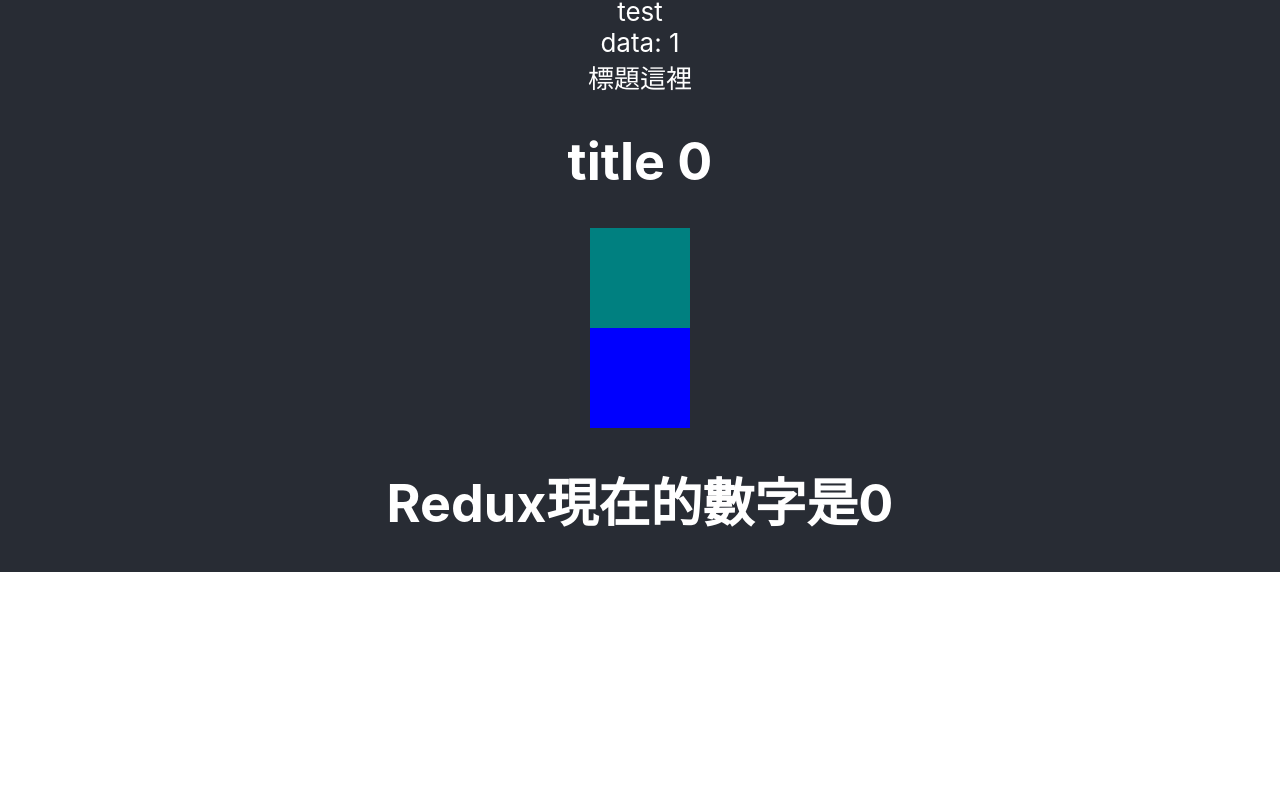
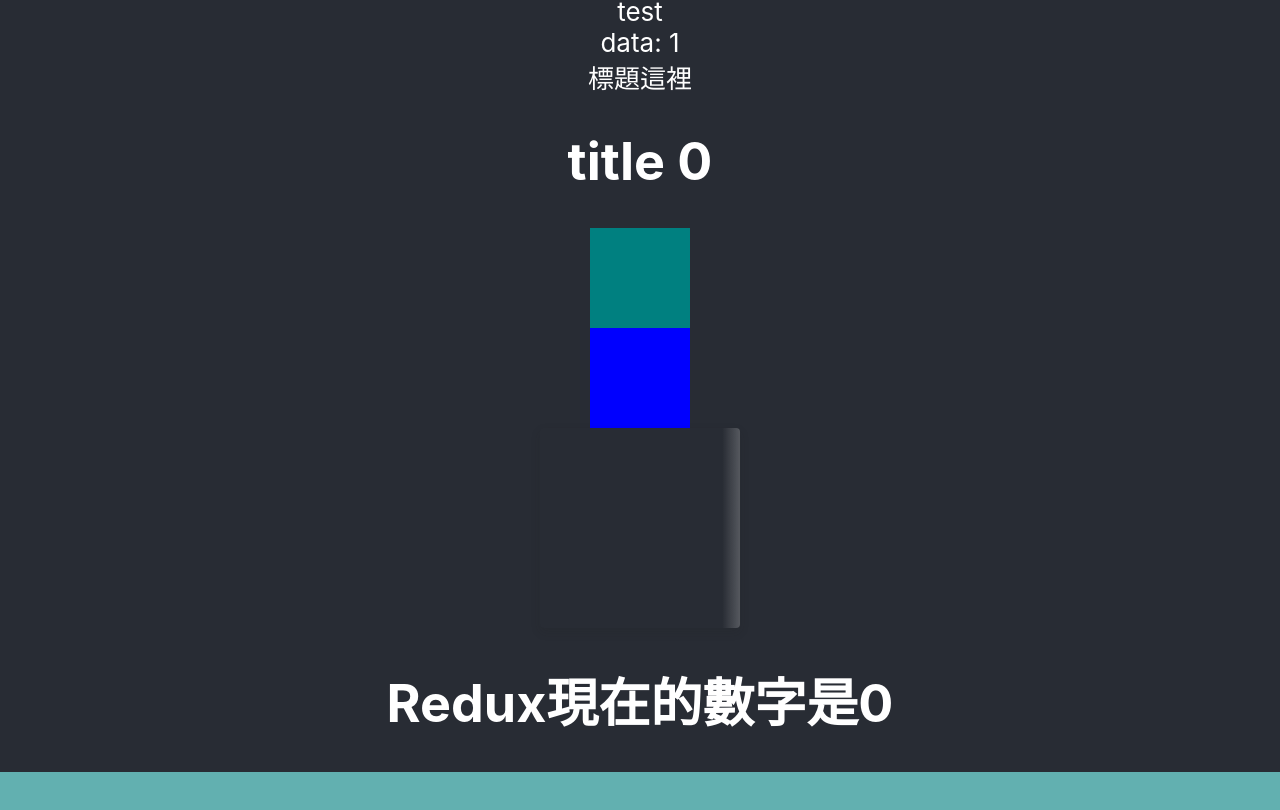
Before and after one commit to huoshengchiou/vite_React, a React (Vite) app: page / in a window 1280 px wide. Shown: the part 646-1456 px from the top of the page. Before the commit the page ends 1218 px from the top, so only its background shows below. Built offline with nearby package versions, Linux system fonts and the light colour scheme; no server answers.

Commit message:
'[suspend]'

```diff
--- a/src/App.jsx
+++ b/src/App.jsx
@@ -1,4 +1,4 @@
-import React, { useState, Suspense, useEffect } from "react";
+import React, { useState, Suspense, useEffect,useRef } from "react";
 import { BrowserRouter, Route, Link, Switch } from "react-router-dom";
 import { useTranslation } from "react-i18next";
 import styled from "styled-components";
@@ -7,6 +7,7 @@ import axios from "axios";
 
 import Home from "./pages/Home";
 import Form from "./pages/Form";
+import SuspenseTest from './pages/SuspenseTest'
 import logo from "./logo.svg";
 import "./App.css";
 import { MemoizedTitle } from "./Title";
@@ -18,6 +19,7 @@ function App() {
   const [count, setCount] = useState(0);
   const [color, setColor] = useState(false);
   const [brickColor, setBrickColor] = useState(true);
+  const scrollPos=useRef(null)
 
   const counterFromRedux = useSelector((storeState) => storeState.counter); //取其中一個
   const dispatch = useDispatch();
@@ -62,6 +64,7 @@ function App() {
       <Suspense fallback={<div>Home loading...</div>}>
         <Route path="/home" component={Home} />
         <Route path="/form" component={Form} />
+        <Route path="/sus" component={SuspenseTest} />
       </Suspense>
 
       {/* <Route path="/home" exact component={Home} /> */}
@@ -79,6 +82,7 @@ function App() {
         <button onClick={() => dispatch({ type: "INCREMENT" })}>
           dispatch by +
         </button>
+        <button onClick={() =>{scrollPos.current.scrollIntoView({behavior: "smooth", block: "center", inline: "center"})}}>scroll</button>
 
         {/* action creator 可以回傳一個 function 來取代 action 物件。這樣的話，function creator 就變成一個 thunk。 */}
 
@@ -145,7 +149,9 @@ function App() {
           <MemoizedTitle title={count} data={data} />
           <CustomDiv />
           <ExtendDiv />
-          <h1>{`Redux現在的數字是${counterFromRedux}`}</h1>
+          <div className="placeholder-item"><div style={{width:'200px',height:'100px'}}></div></div>
+
+          <h1 ref={scrollPos}>{`Redux現在的數字是${counterFromRedux}`}</h1>
         </header>
       </div>
     </>
--- a/src/index.css
+++ b/src/index.css
@@ -1,13 +1,49 @@
 body {
   margin: 0;
-  font-family: -apple-system, BlinkMacSystemFont, 'Segoe UI', 'Roboto', 'Oxygen',
-    'Ubuntu', 'Cantarell', 'Fira Sans', 'Droid Sans', 'Helvetica Neue',
+  font-family: -apple-system, BlinkMacSystemFont, "Segoe UI", "Roboto", "Oxygen",
+    "Ubuntu", "Cantarell", "Fira Sans", "Droid Sans", "Helvetica Neue",
     sans-serif;
   -webkit-font-smoothing: antialiased;
   -moz-osx-font-smoothing: grayscale;
+  height: 200vh;
+  background: rgba(0, 128, 128, 0.616);
 }
 
 code {
-  font-family: source-code-pro, Menlo, Monaco, Consolas, 'Courier New',
+  font-family: source-code-pro, Menlo, Monaco, Consolas, "Courier New",
     monospace;
 }
+
+.placeholder-item {
+  box-shadow: 0 4px 10px 0 rgba(33, 33, 33, 0.15);
+  border-radius: 4px;
+  height: 200px;
+  position: relative;
+  overflow: hidden;
+}
+
+.placeholder-item::before {
+  content: "";
+  display: block;
+  position: absolute;
+  left: -150px;
+  top: 0;
+  height: 100%;
+  width: 150px;
+  background: linear-gradient(
+    to right,
+    transparent 0%,
+    #e8e8e8 50%,
+    transparent 100%
+  );
+  animation: load 1s cubic-bezier(0.4, 0, 0.2, 1) infinite;
+}
+
+@keyframes load {
+  from {
+    left: -150px;
+  }
+  to {
+    left: 100%;
+  }
+}
--- /dev/null
+++ b/src/pages/SuspenseTest/Todo/index.js
@@ -0,0 +1,17 @@
+import React, { Children } from "react";
+import todos from "../dataFetch";
+
+const Todo = () => {
+  const todoList = todos();
+  return (
+    <div>
+      <ul>
+        {Children.toArray(
+          todoList.map((todo) => <li kes={todo.id}>{todo.title}</li>)
+        )}
+      </ul>
+    </div>
+  );
+};
+
+export default Todo;
--- /dev/null
+++ b/src/pages/SuspenseTest/dataFetch.js
@@ -0,0 +1,34 @@
+const getTodos = () =>
+  fetch("https://jsonplaceholder.typicode.com/todos").then((response) =>
+    response.json()
+  );
+
+console.log(getTodos);
+
+const suspend = (promise) => {
+  let result;
+  let status = "pending";
+  const suspender = promise.then(
+    (response) => {
+      status = "success";
+      result = response;
+    },
+    (error) => {
+      status = "error";
+      result = error;
+    }
+  );
+
+  return () => {
+    switch (status) {
+      case "pending":
+        throw suspender;
+      case "error":
+        throw result;
+      default:
+        return result;
+    }
+  };
+};
+
+export default suspend(getTodos());
--- /dev/null
+++ b/src/pages/SuspenseTest/index.js
@@ -0,0 +1,15 @@
+import React, { Suspense } from "react";
+import Todo from "./Todo";
+
+const SuspenseTest = () => {
+  return (
+    <>
+      SuspenseTest
+      <Suspense fallback={<h1>Loading in sus...</h1>}>
+        <Todo />
+      </Suspense>
+    </>
+  );
+};
+
+export default SuspenseTest;
--- a/vite.config.js
+++ b/vite.config.js
@@ -5,6 +5,28 @@ import reactRefresh from "@vitejs/plugin-react-refresh";
 
 // https://vitejs.dev/config/
 export default defineConfig({
+  esbuild: {
+    loader: "jsx",
+    include: /src\/.*\.jsx?$/,
+    // loader: "tsx",
+    // include: /src\/.*\.[tj]sx?$/,
+    exclude: [],
+  },
+  optimizeDeps: {
+    esbuildOptions: {
+      plugins: [
+        {
+          name: "load-js-files-as-jsx",
+          setup(build) {
+            build.onLoad({ filter: /src\/.*\.js$/ }, async (args) => ({
+              loader: "jsx",
+              contents: await fs.readFile(args.path, "utf8"),
+            }));
+          },
+        },
+      ],
+    },
+  },
   plugins: [reactRefresh()],
 });
 
```
